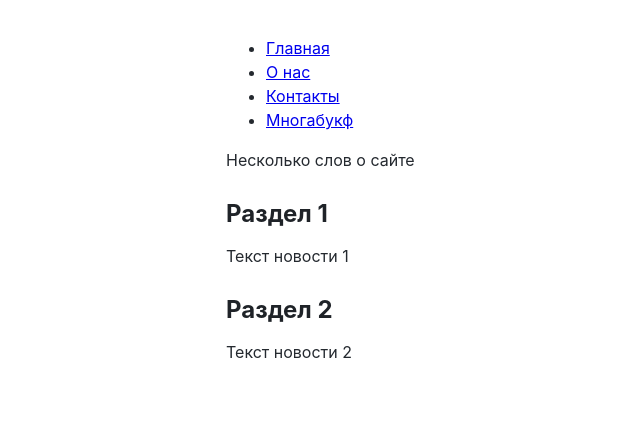
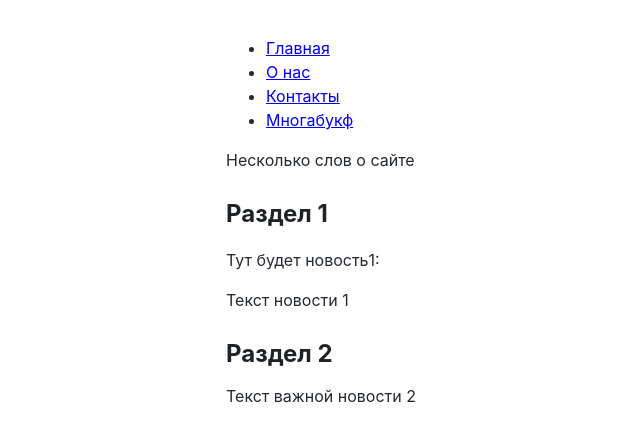
Before and after one commit to utyv/test-site, a Jekyll site: the page built from docs/about.md, in a window 1280 px wide. Shown: the top 442 px of the page, without its empty margins (14-654 px from the left). Built offline with Jekyll 4.4.1, drawn with Linux system fonts in a browser that asks for light colours; our own code applies the rules of GitHub Pages for plain Markdown files.

Commit message:
Поправил

```diff
--- a/docs/about.md
+++ b/docs/about.md
@@ -1,6 +1,7 @@
 Несколько слов о сайте
 
 ## Раздел 1
+Тут будет новость1:
 <div id="content-1">Загружаем...</div>
 
 ## Раздел 2
--- a/docs/data/content.json
+++ b/docs/data/content.json
@@ -15,6 +15,6 @@
     "id": 3,
     "category": "news",
     "title": "Новость 2",
-    "content": "Текст новости 2"
+    "content": "Текст  важной новости 2"
   }
 ]
```
